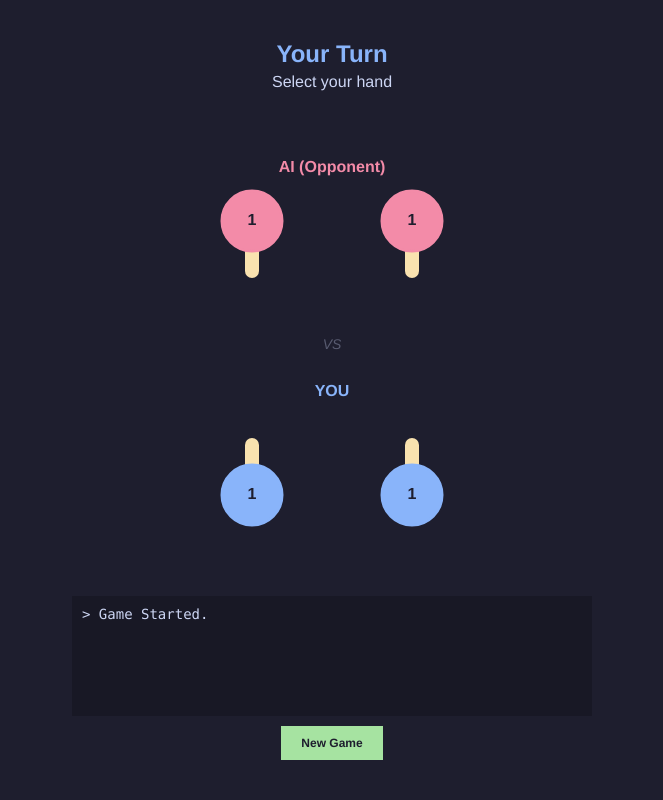
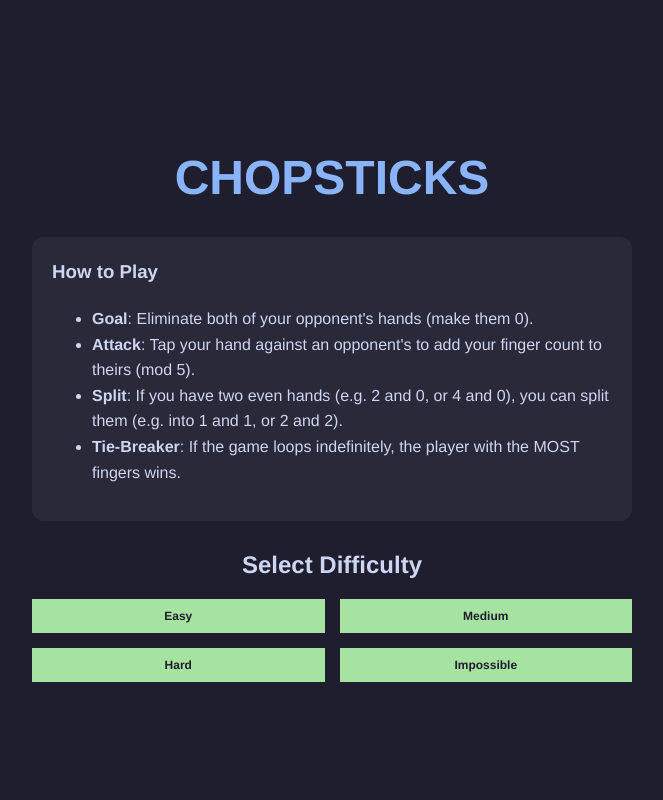
Before and after one commit to oscartapiag/Chopsticks, a FastAPI app: page / in a window 1280 px wide. Shown: the whole page, without its empty margins (308-971 px from the left). Run offline with FastAPI, Linux system fonts and the light colour scheme.

Commit message:
feat:improved AI, added difficulties, and homepage

```diff
--- a/app.py
+++ b/app.py
@@ -114,22 +114,47 @@ def trigger_ai(request: Request, session_id: Optional[str] = Cookie(None)):
     except Exception as e:
         raise HTTPException(status_code=500, detail=str(e))
 
+class GameConfig(BaseModel):
+    depth: int
+
+@app.post("/api/new_game")
+def new_game(config: GameConfig, response: Response, session_id: Optional[str] = Cookie(None)):
+    if not session_id:
+        session_id = str(uuid.uuid4())
+        response.set_cookie(key="session_id", value=session_id)
+
+    games[session_id] = Game(vs_ai=True, depth=config.depth)
+    return {"status": "created"}
+
 @app.post("/api/reset")
 def reset_game(response: Response, session_id: Optional[str] = Cookie(None)):
-    if session_id:
-        games[session_id] = Game(vs_ai=True)
+    if session_id and session_id in games:
+        # Keep same difficulty? We need to store it or default to 5
+        # For simple reset, lets stick to default 5 or reuse existing attr if we had it
+        # Actually, let's just make reset restart the CURRENT game logic
+        # But Game class init resets state.
+        # We should probably store depth in Game instance?
+        # stick.py Player doesn't store depth. AI.py does.
+        # AI(difficulty) sets self.DEPTH
+        # Let's peek at existing game's AI depth
+        old_game = games[session_id]
+        depth = old_game.ai.DEPTH if hasattr(old_game.ai, 'DEPTH') else 5
+        games[session_id] = Game(vs_ai=True, depth=depth)
     return {"status": "reset"}
 
 # -----------------------------------------------------------------------------
-# Static Files
+# Static Files & Views
 # -----------------------------------------------------------------------------
 
-# Create static dir if not exists (handled by tool usually, but good to be safe)
 if not os.path.exists("static"):
     os.makedirs("static")
 
 app.mount("/static", StaticFiles(directory="static"), name="static")
 
 @app.get("/")
-async def read_index():
+async def read_home():
+    return FileResponse('templates/home.html')
+
+@app.get("/game")
+async def read_game():
     return FileResponse('templates/index.html')
--- a/static/game.js
+++ b/static/game.js
@@ -57,10 +57,14 @@ function updateUI(data) {
             statusLbl.textContent = "YOU WIN!";
             statusLbl.style.color = COLORS.select;
             subLbl.textContent = "Congratulations!";
-        } else {
+        } else if (data.winner === 1) {
             statusLbl.textContent = "AI WINS";
             statusLbl.style.color = COLORS.ai;
             subLbl.textContent = "Better luck next time.";
+        } else if (data.winner === -1) {
+            statusLbl.textContent = "GAME TIED";
+            statusLbl.style.color = COLORS.finger;
+            subLbl.textContent = "Both players have equal fingers in loop.";
         }
         return;
     }
--- /dev/null
+++ b/templates/home.html
@@ -0,0 +1,75 @@
+<!DOCTYPE html>
+<html lang="en">
+
+<head>
+    <meta charset="UTF-8">
+    <meta name="viewport" content="width=device-width, initial-scale=1.0">
+    <title>Chopsticks - Rules & Setup</title>
+    <link href="https://fonts.googleapis.com/css2?family=Roboto:wght@400;700&display=swap" rel="stylesheet">
+    <link rel="stylesheet" href="/static/style.css">
+    <style>
+        .home-container {
+            max-width: 600px;
+            margin: 0 auto;
+            text-align: center;
+            padding: 40px;
+        }
+
+        .rules-box {
+            background: rgba(255, 255, 255, 0.05);
+            padding: 20px;
+            border-radius: 12px;
+            text-align: left;
+            margin: 30px 0;
+            line-height: 1.6;
+        }
+
+        .difficulty-grid {
+            display: grid;
+            grid-template-columns: 1fr 1fr;
+            gap: 15px;
+        }
+    </style>
+</head>
+
+<body>
+    <div class="home-container">
+        <h1 style="color: var(--human); font-size: 3rem;">CHOPSTICKS</h1>
+
+        <div class="rules-box">
+            <h3 style="margin-top: 0;">How to Play</h3>
+            <ul>
+                <li><strong>Goal</strong>: Eliminate both of your opponent's hands (make them 0).</li>
+                <li><strong>Attack</strong>: Tap your hand against an opponent's to add your finger count to theirs (mod
+                    5).</li>
+                <li><strong>Split</strong>: If you have two even hands (e.g. 2 and 0, or 4 and 0), you can split them
+                    (e.g. into 1 and 1, or 2 and 2).</li>
+                <li><strong>Tie-Breaker</strong>: If the game loops indefinitely, the player with the MOST fingers wins.
+                </li>
+            </ul>
+        </div>
+
+        <h2>Select Difficulty</h2>
+        <div class="difficulty-grid">
+            <button class="btn-reset" onclick="startGame(1)">Easy</button>
+            <button class="btn-reset" onclick="startGame(3)">Medium</button>
+            <button class="btn-reset" onclick="startGame(5)">Hard</button>
+            <button class="btn-reset" onclick="startGame(7)">Impossible</button>
+        </div>
+    </div>
+
+    <script>
+        async function startGame(depth) {
+            const res = await fetch('/api/new_game', {
+                method: 'POST',
+                headers: { 'Content-Type': 'application/json' },
+                body: JSON.stringify({ depth: depth })
+            });
+            if (res.ok) {
+                window.location.href = '/game';
+            }
+        }
+    </script>
+</body>
+
+</html>
--- a/templates/index.html
+++ b/templates/index.html
@@ -46,7 +46,10 @@
 
         <div class="controls-frame">
             <div id="log-box" class="log-text"></div>
-            <button id="btn-reset" class="btn-reset" onclick="resetGame()">New Game</button>
+            <div style="text-align: center; display: flex; gap: 10px; justify-content: center;">
+                <button class="btn-reset" onclick="window.location.href='/'">Home</button>
+                <button id="btn-reset" class="btn-reset" onclick="resetGame()">New Game</button>
+            </div>
         </div>
     </main>
 
```
Also changed, not shown: game.py (+18 -53 lines), stick.py (+13 -1 lines), 1 other file.
